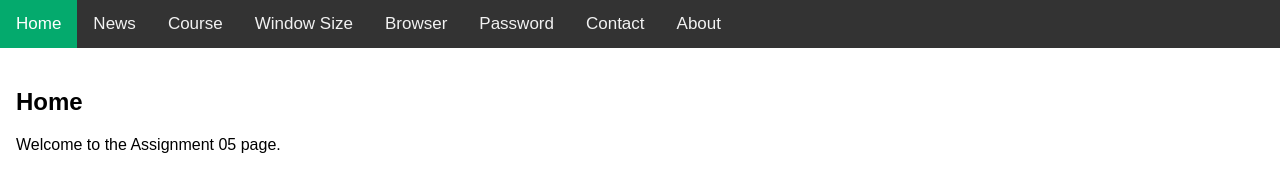
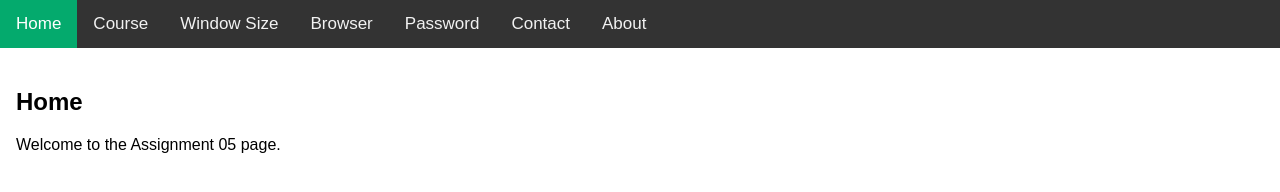
Before and after one commit to OmarT101/OmarT101.github.io, a plain HTML site: page index.html in a window 1280 px wide. Drawn offline with Linux system fonts and the light colour scheme.

Commit message:
index.html

```diff
--- a/index.html
+++ b/index.html
@@ -55,7 +55,6 @@ body {
 
 <div class="topnav">
   <a class="active" data-tab="home" href="#home">Home</a>
-  <a data-tab="news" href="#news">News</a>
   <a data-tab="course" href="#course">Course</a>
   <a data-tab="window" href="#window">Window Size</a>
   <a data-tab="browser" href="#browser">Browser</a>
@@ -67,11 +66,6 @@ body {
 <div id="home" class="content-section active">
   <h2>Home</h2>
   <p>Welcome to the Assignment 05 page.</p>
-</div>
-
-<div id="news" class="content-section">
-  <h2>News</h2>
-  <p>Latest updates will appear here.</p>
 </div>
 
 <div id="course" class="content-section">
```
